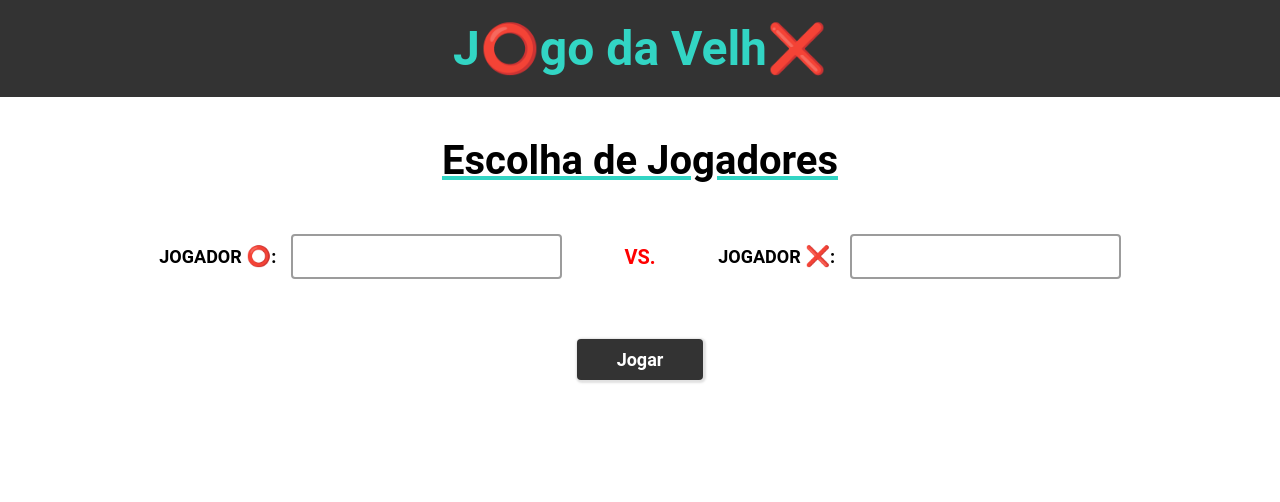
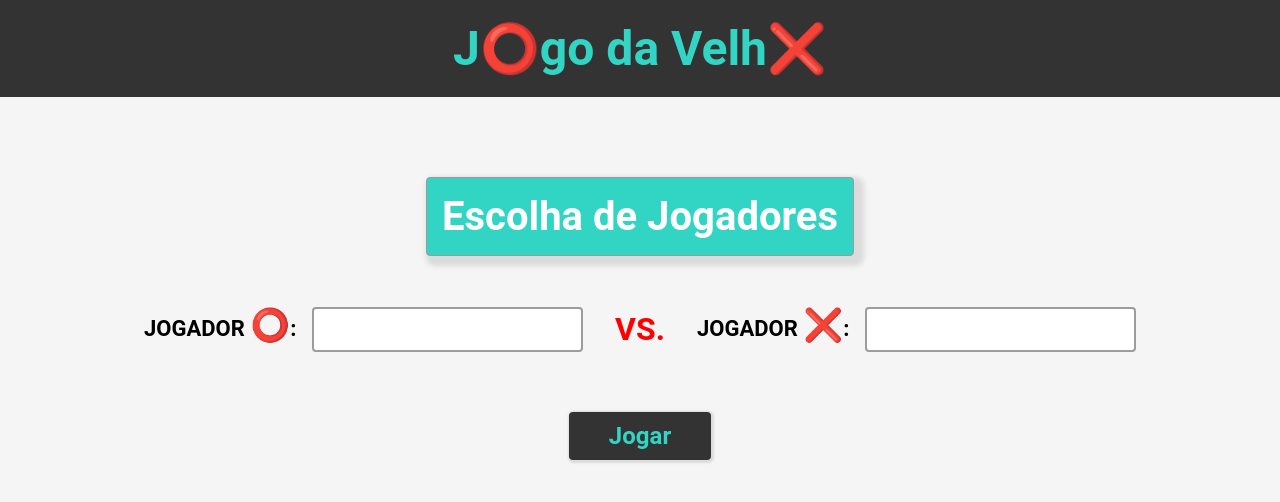
Before and after one commit to flborrelli/tic-tac-toe-ts, a React (Create React App) app: page / in a window 1280 px wide. Shown: the top 502 px of the page. Built offline with nearby package versions, Linux system fonts and the light colour scheme.

Commit message:
SChange result and status

```diff
--- a/src/Components/PlayerSelect/styles.css
+++ b/src/Components/PlayerSelect/styles.css
@@ -9,6 +9,7 @@ body {
   font: 400 14px Roboto, sans-serif;
   -webkit-font-smoothing: antialiased;
   height: 100vh;
+  background: rgb(245, 245, 245);
 }
 
 input, button {
@@ -42,12 +43,17 @@ button {
   display: flex;
   flex-direction: column;
   align-items: center;
-  margin-top: 40px;
+  margin-top: 80px;
 }
 
 .player-select-container h2 {
   font-size: 40px;
-  text-decoration: underline rgb(50,213,196);
+  padding: 15px;
+  color: #fff;
+  border: .5px solid rgb(155, 155, 155);
+  border-radius: 4px;
+  background: rgb(50,213,196);
+  box-shadow: 5px 5px 5px 5px rgba(179, 179, 179, 0.4);
 }
 
 .player-select-container form{
@@ -60,7 +66,7 @@ button {
 
 .player-select-container form label{
   margin-right: 10px;
-  font-size: 18px;
+  font-size: 22px;
   text-transform: uppercase;
   font-weight: bold;
 }
@@ -74,16 +80,17 @@ button {
 .player-select-container button {
   margin-top: 60px;
   padding: 10px 40px;
-  color: #fff;
+  color: rgb(50,213,196);
   font-weight: 700;
   background: #333;
   border: none;
+  font-size: 24px;
   border-radius: 4px;
   box-shadow: 1px 1px 2px 2px rgba(179, 179, 179, 0.4);
 }
 
 .player-select-container span {
   color: red;
-  font-size: 20px;
+  font-size: 32px;
   font-weight: bold;
 }
```
